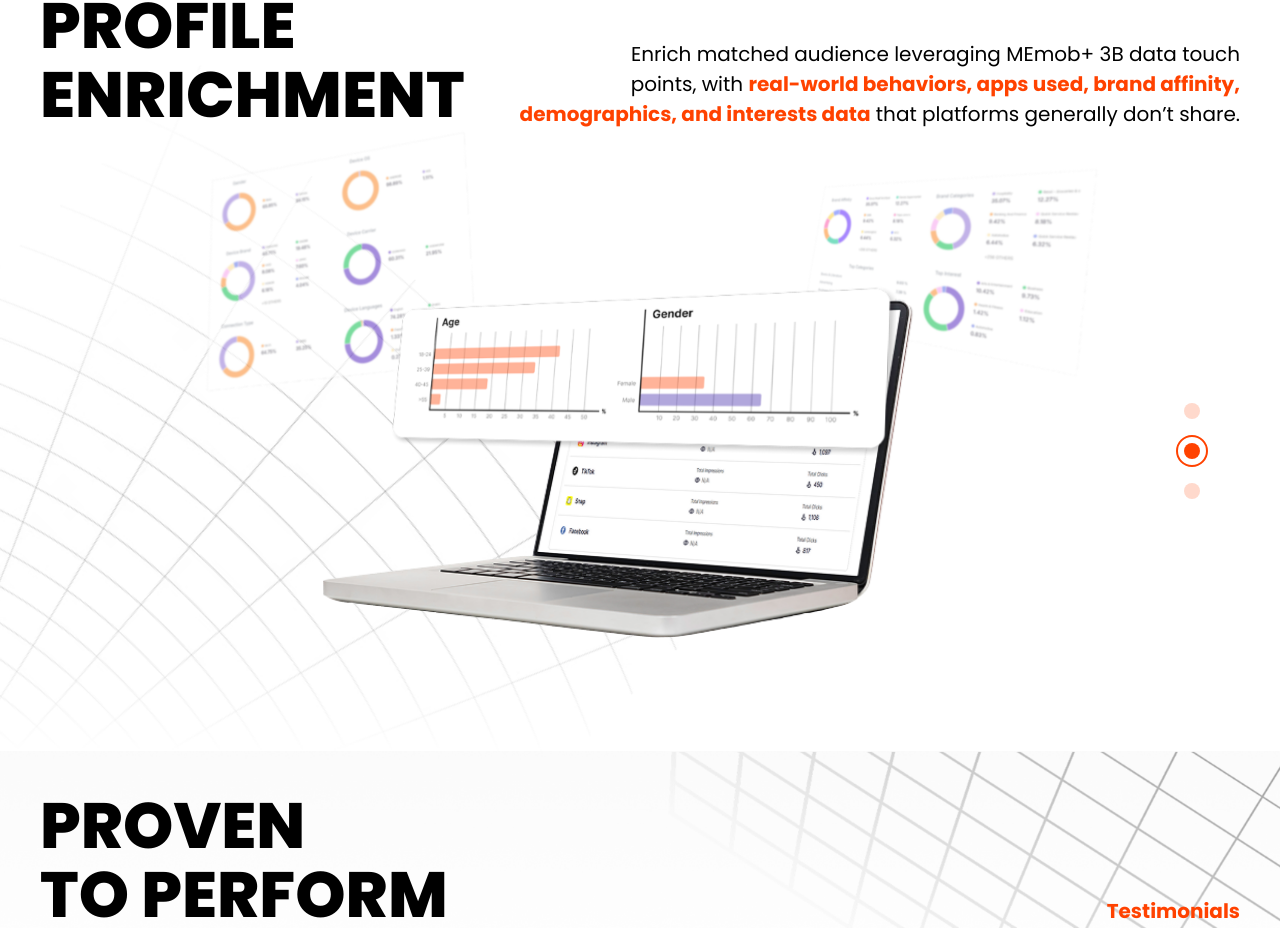
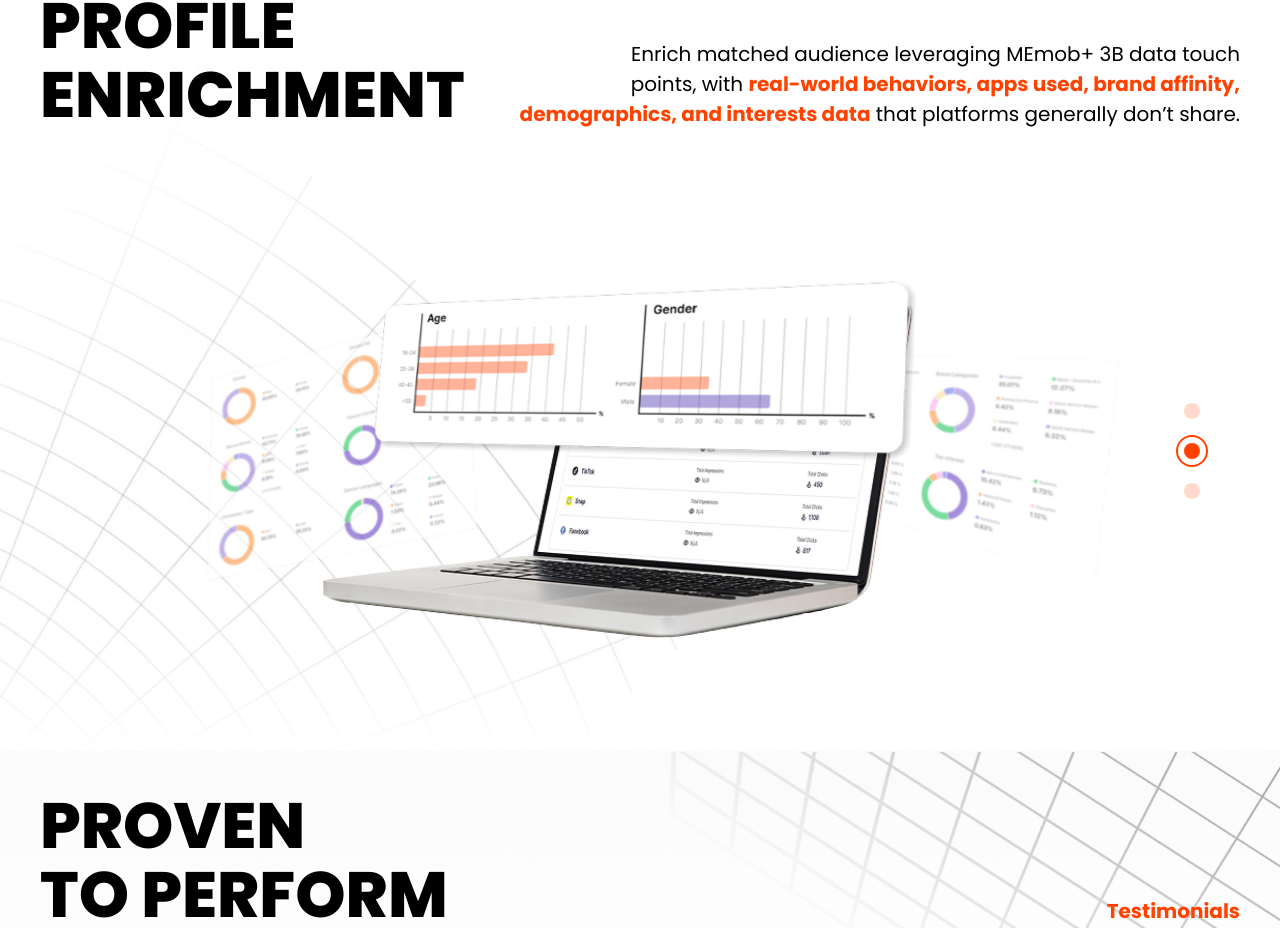
Before and after one commit to ahmadchabayta/stretch-landing, a React (Vite) app: page / in a window 1280 px wide. Shown: the part 7734-8662 px from the top of the page. Built offline with nearby package versions, Linux system fonts and the light colour scheme.

Commit message:
feat: add custom SVG close button to DemoModal

```diff
--- a/src/components/ProfileEnrichment/InteractiveCarousel.jsx
+++ b/src/components/ProfileEnrichment/InteractiveCarousel.jsx
@@ -34,7 +34,7 @@ const InteractiveCarousel = ({ images }) => {
       >
         <img
           src={withBase(images.macbook)}
-          className="pointer-events-none relative z-20 w-[90%] sm:w-[75%] md:w-[80%] lg:w-[75%] max-w-[700px] min-w-[200px] h-auto"
+          className="pointer-events-none relative z-20 w-[90%] sm:w-[75%] md:w-[80%] lg:w-[75%] 3xl:w-full 3xl:max-w-[900px] max-w-[700px] min-w-[200px] h-auto"
           alt="Macbook Base"
         />
 
@@ -52,7 +52,7 @@ const InteractiveCarousel = ({ images }) => {
             mass: 0.8,
             velocity: 0,
           }}
-          className={`absolute origin-center border-none w-[45%] max-w-[550px] min-w-[200px] h-auto ${getPosition(0) === "next" ? "-z-1" : "z-20"}`}
+          className={`absolute origin-center border-none w-full max-w-[550px] min-w-[200px] h-auto ${getPosition(0) === "next" ? "-z-1" : "z-20"}`}
           draggable={false}
         />
         {/* Screen 2 */}
@@ -69,7 +69,7 @@ const InteractiveCarousel = ({ images }) => {
             mass: 0.8,
             velocity: 0,
           }}
-          className={`absolute origin-center border-none w-[40%] max-w-[580px] min-w-[170px] h-auto ${getPosition(1) === "next" ? "-z-1" : "z-20"}`}
+          className={`absolute origin-center border-none w-full max-w-[550px] min-w-[170px] h-auto ${getPosition(1) === "next" ? "-z-1" : "z-20"}`}
           draggable={false}
         />
 
@@ -87,7 +87,7 @@ const InteractiveCarousel = ({ images }) => {
             mass: 0.8,
             velocity: 0,
           }}
-          className={`absolute origin-center border-none w-[43%] max-w-[620px] min-w-[190px] h-auto ${getPosition(2) === "next" ? "-z-1" : "z-20"}`}
+          className={`absolute origin-center border-none w-full max-w-[620px] min-w-[190px] h-auto ${getPosition(2) === "next" ? "-z-1" : "z-20"}`}
           draggable={false}
         />
       </Flex>
--- a/src/hooks/useCarousel3D.jsx
+++ b/src/hooks/useCarousel3D.jsx
@@ -26,7 +26,7 @@ export const useCarousel3D = (slidesLength, intervalMs = 4000) => {
 
   const variants = useMemo(() => {
     const radiusX = 350; // Horizontal distance - fixed value
-    const radiusY = 100; // Vertical distance (upward arc)
+    const radiusY = -50; // Vertical distance (upward arc)
     const tilt = -10; // Base tilt
     const zDepth = 150; // How far back in 3D space
     const scaleSide = 0.6;
```
